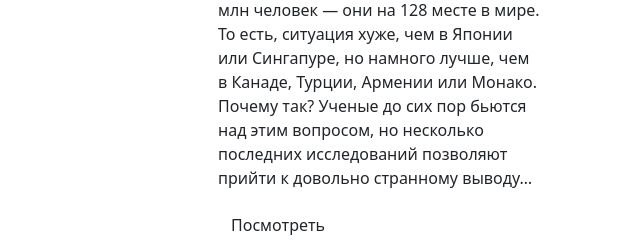
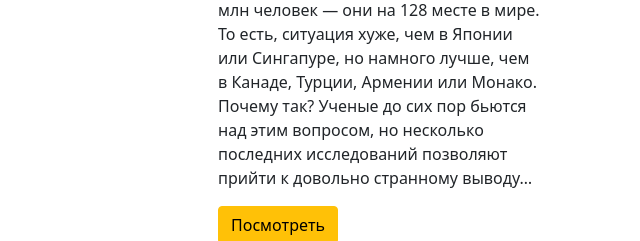
Before and after one commit to saburay32/site_djan_go, a Django app: page / in a window 1280 px wide. Shown: the part 567-808 px from the top of the page, without its empty margins (640-1280 px from the left). Run offline with Django 3.2, Linux system fonts and the light colour scheme.

Commit message:
Добавил кнопки регистрации и войти,изменил кнопки перехода по ссылкам

```diff
--- a/blog/templates/blog/home.html
+++ b/blog/templates/blog/home.html
@@ -24,13 +24,13 @@
             Почему так? Ученые до сих пор бьются над этим вопросом, но несколько последних исследований позволяют прийти к довольно странному выводу…
         </p>
         <a href="https://habr.com/ru/company/itsoft/blog/591185/" target="-blank">
-           <button class="btn btn_warning">Посмотреть</button>
+           <button class="btn btn-warning">Посмотреть</button>
         </a>
     <img src="https://semyablog.ru/800/600/https/www.gannett-cdn.com/presto/2019/03/05/USAT/3db3bf0b-bbb0-4604-8ad7-44ab0b779705-GettyImages-642619430.jpg" class="img-thumbnail mb-1">
         <p>
             Россия разрешила прививать «Спутником» детей 12-17 лет
         </p>
         <a href="https://nplus1.ru/news/2021/11/24/sputnik-children" target="-blank">
-           <button class="btn btn_warning">Посмотреть</button>
+           <button class="btn btn-warning">Посмотреть</button>
         </a>
 {%endblock aside_news_section%}
--- a/blog/templates/blog/main.html
+++ b/blog/templates/blog/main.html
@@ -7,7 +7,7 @@
           href= "https://cdn.jsdelivr.net/npm/bootstrap@5.1.3/dist/css/bootstrap.min.css">
 </head>
 <body>
-   <nav class="navbar navbar-expand-lg navbar-light bg-light" aria-label="Eleventh navbar example">
+   <nav class="navbar navbar-expand-lg navbar-dark bg-dark" aria-label="Eleventh navbar example">
       <div class="container-fluid">
         <a class="navbar-brand" href="#"><b>Radimich</b></a>
         <button class="navbar-toggler" type="button" data-bs-toggle="collapse" data-bs-target="#navbarsExample09" aria-controls="navbarsExample09" aria-expanded="false" aria-label="Toggle navigation">
@@ -23,9 +23,10 @@
               <a class="nav-link" href="/contacts">О нас</a>
             </li>
           </ul>
-          <form>
-            <input class="form-control" type="text" placeholder="Search" aria-label="Search">
-          </form>
+            <div class="navbar-nav">
+                <a href="" class="btn btn-outline-secondary mr-2">Регистрация</a>
+                <a href="" class="btn btn-outline-secondary">Войти</a>
+            </div>
         </div>
       </div>
     </nav>
```
